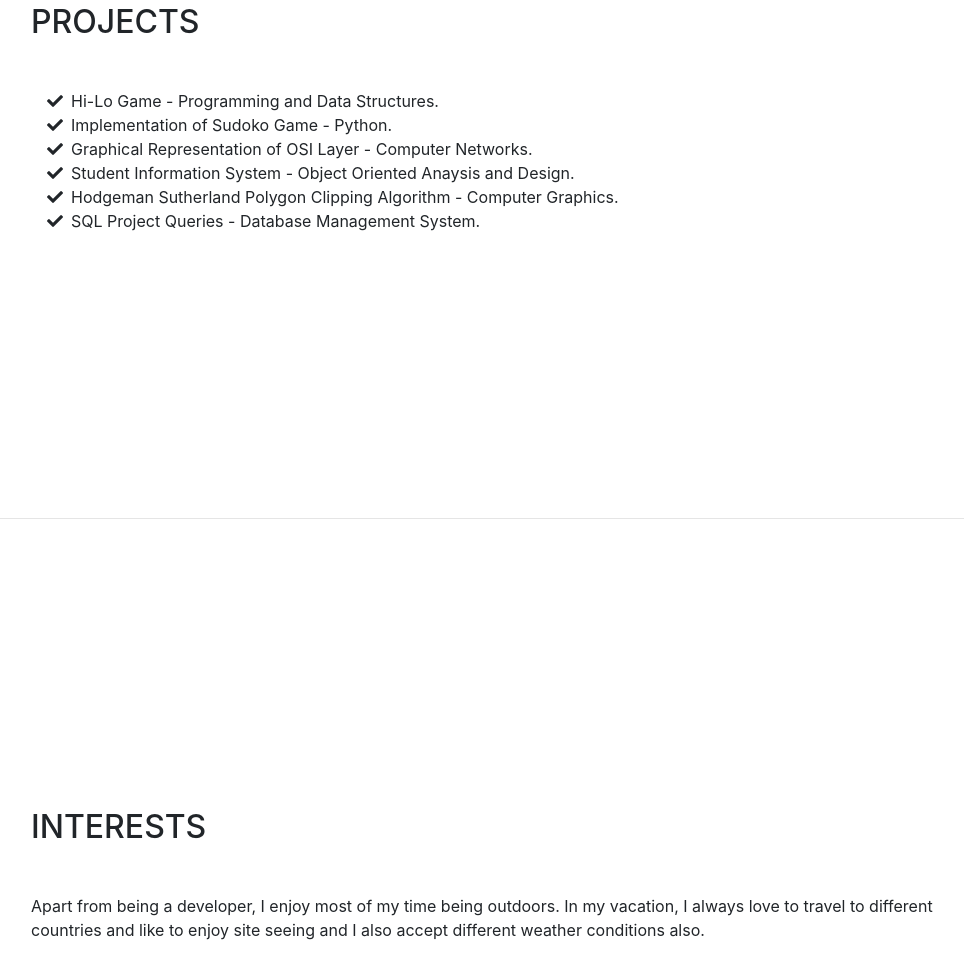
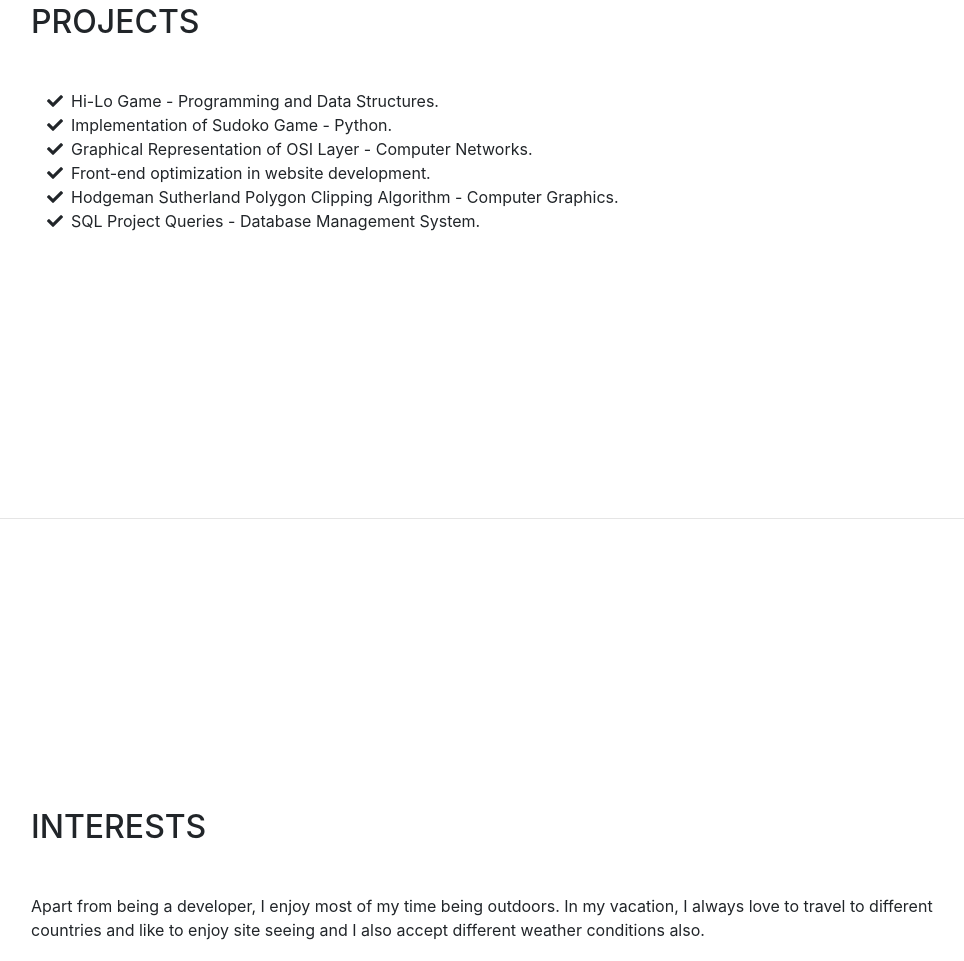
Before and after one commit to PavithraRajendran99/pavithra_resume_task, a website with bundled scripts: page index.html in a window 1280 px wide. Shown: the part 2686-3647 px from the top of the page, without its empty margins (289-1253 px from the left). Built offline with nearby package versions, Linux system fonts and the light colour scheme; a web font is replaced by a local one.

Commit message:
changes made to project

```diff
--- a/index.html
+++ b/index.html
@@ -267,7 +267,7 @@
               Graphical Representation of OSI Layer - Computer Networks.</li>
             <li>
               <i class="fa-li fa fa-check"></i>
-              Student Information System - Object Oriented Anaysis and Design.</li>
+              Front-end optimization in website development.</li>
               <li>
               <i class="fa-li fa fa-check"></i>
               Hodgeman Sutherland Polygon Clipping Algorithm - Computer Graphics.</li>
```
